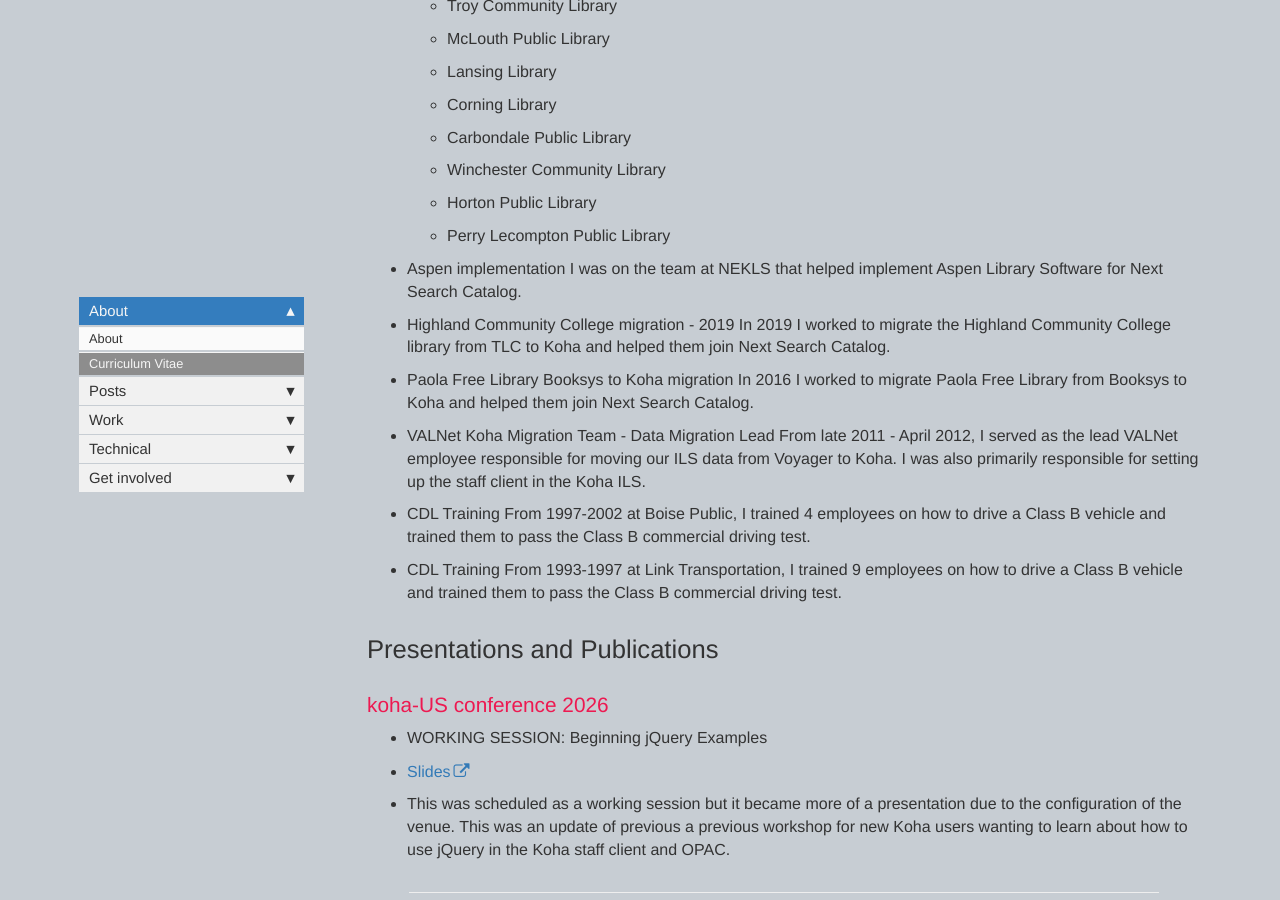
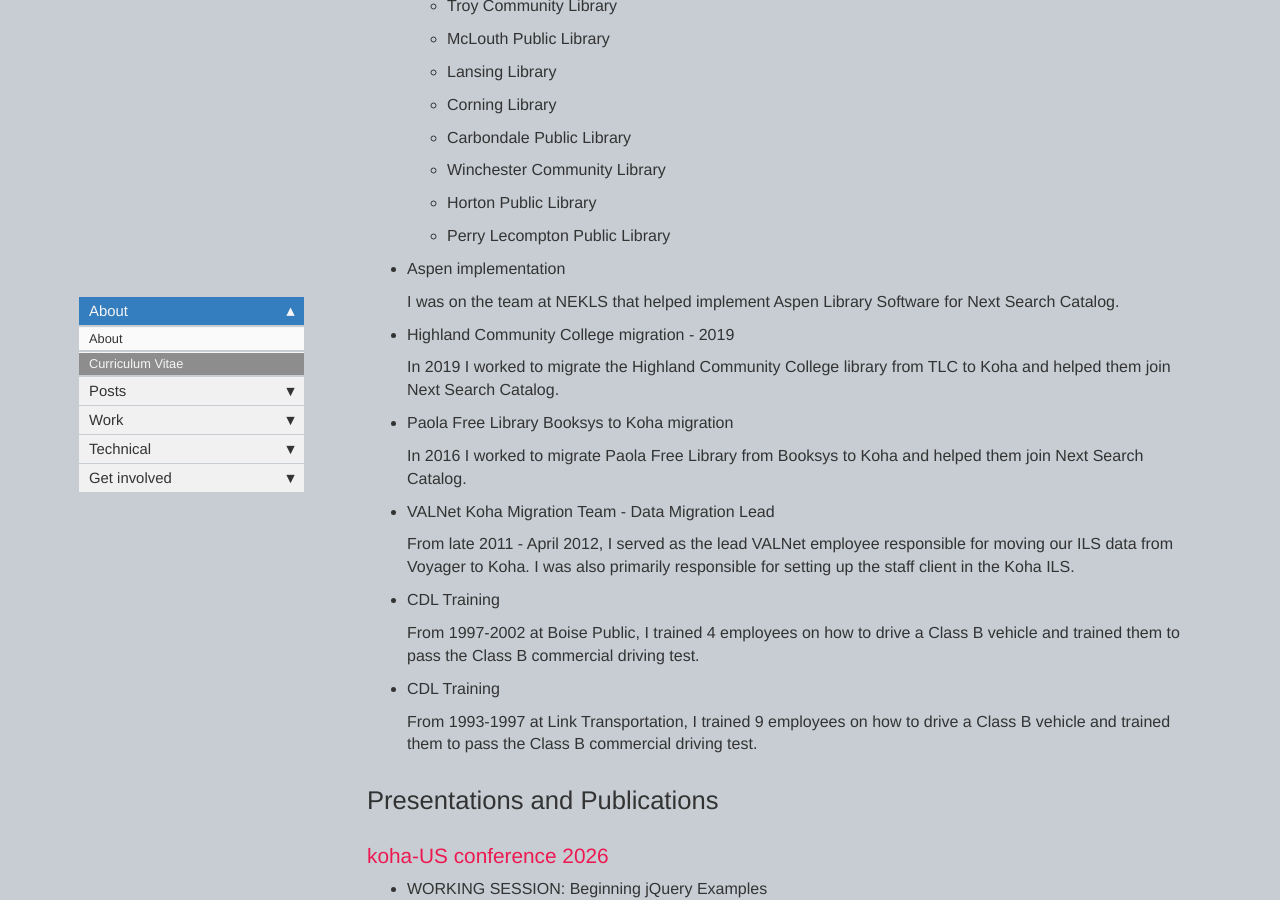
Before and after one commit to will1410/staged_testing, a Jekyll site: the page built from pages/curriculum_vitae/curriculum_vitae.md, in a window 1280 px wide and 900 px high, scrolled down 2490 px. Built offline with Jekyll 4.4.1, drawn with Linux system fonts in a browser that asks for light colours; comment, search, counter and statistics services are not loaded; part of the change alters nothing that is shown; some of the changed text lies outside the part shown.

Commit message:
Update CV and PDFs

```diff
--- a/pages/curriculum_vitae/curriculum_vitae.md
+++ b/pages/curriculum_vitae/curriculum_vitae.md
@@ -94,21 +94,27 @@ Prior to working in libraries I worked in various restaurant and driving jobs in
   - Perry Lecompton Public Library
 
 - Aspen implementation
+
   I was on the team at NEKLS that helped implement Aspen Library Software for Next Search Catalog.
 
 - Highland Community College migration - 2019
+
   In 2019 I worked to migrate the Highland Community College library from TLC to Koha and helped them join Next Search Catalog.
 
 - Paola Free Library Booksys to Koha migration
+
   In 2016 I worked to migrate Paola Free Library from Booksys to Koha and helped them join Next Search Catalog.
 
 - VALNet Koha Migration Team - Data Migration Lead
+
   From late 2011 - April 2012, I served as the lead VALNet employee responsible for moving our ILS data from Voyager to Koha.  I was also primarily responsible for setting up the staff client in the Koha ILS.
 
 - CDL Training
+
   From 1997-2002 at Boise Public, I trained 4 employees on how to drive a Class B vehicle and trained them to pass the Class B commercial driving test.
 
 - CDL Training
+
   From 1993-1997 at Link Transportation, I trained 9 employees on how to drive a Class B vehicle and trained them to pass the Class B commercial driving test.
 
 ## Presentations and Publications
@@ -116,42 +122,42 @@ Prior to working in libraries I worked in various restaurant and driving jobs in
 ### koha-US conference 2026
 
   - WORKING SESSION: Beginning jQuery Examples
-  - [Slides](https://will1410.github.io/basicjquery2026/)
+  - [Slides](https://will1410.github.io/basicjquery2026/){:target="_blank"}
   - This was scheduled as a working session but it became more of a presentation due to the configuration of the venue.  This was an update of previous a previous workshop for new Koha users wanting to learn about how to use jQuery in the Koha staff client and OPAC.
 
 -----
 
   - PANEL: Consortia: Days of Future Past
-  - [Video recording](https://youtu.be/s4GEZb3SaEs)
-  - [Slides](https://docs.google.com/presentation/d/1XK666Hvx3khavdvK6yIqWdKmtn09qiZX/edit?usp=drive_link&ouid=113407091346002353084&rtpof=true&sd=true)
+  - [Video recording](https://youtu.be/s4GEZb3SaEs){:target="_blank"}
+  - [Slides](https://docs.google.com/presentation/d/1XK666Hvx3khavdvK6yIqWdKmtn09qiZX/edit?usp=drive_link&ouid=113407091346002353084&rtpof=true&sd=true){:target="_blank"}
   - I participated in this panel discussion about using Koha in a large shared catalog environment.
 
 -----
 
   - PRESENTATION: Terrific Every-Other-Thursday Training – Live: Circulation and Fine Rules
   - With Christopher Brannon from Coeur d'Alene Public Library
-  - [Video recording](https://youtu.be/oAcIik1xZI4)
-  - [Slides](https://docs.google.com/presentation/d/1tVJ6K6_O5NsSrdnX4KPqvk5F2KVC7w8R/edit?usp=drive_link&ouid=113407091346002353084&rtpof=true&sd=true)
+  - [Video recording](https://youtu.be/oAcIik1xZI4){:target="_blank"}
+  - [Slides](https://docs.google.com/presentation/d/1tVJ6K6_O5NsSrdnX4KPqvk5F2KVC7w8R/edit?usp=drive_link&ouid=113407091346002353084&rtpof=true&sd=true){:target="_blank"}
   - Christopher and I often record a live edition of our bi-weekly podcast at the koha-US conference and this year's edition focused on Koha's circulation rules interface.
 
 ### Kansas Library Association Conference 2025
 
   - Koha Exploerer's Group meeting and presentation
   - With Jason Robb, Amber Hoskins, and Ashley Hernandez
-  - [Slides](https://docs.google.com/presentation/d/1KCdCEFKCi5PZsPDBDYKBs2qnTdhC9W091TCY17Ho7-g/edit?usp=sharing)
+  - [Slides](https://docs.google.com/presentation/d/1KCdCEFKCi5PZsPDBDYKBs2qnTdhC9W091TCY17Ho7-g/edit?usp=sharing){:target="_blank"}
   - Annually we meet at KLA and share news and updates about Koha with other Koha users in Kansas.
 
 ### AspenCon 2025
 
   - PANEL: Governance Task Force Panel
-  - [Video recording](https://youtu.be/4jsORNBfrXY?si=O3HspxFzNfJHjJyl&t=7278%20)
-  - [Slides](https://docs.google.com/document/d/1_Kq6kKADU_ZuopgKA-H-b-KxGSOP9Sw-ZmFi9Imf2jM/edit?usp=sharing)
+  - [Video recording](https://youtu.be/4jsORNBfrXY?si=O3HspxFzNfJHjJyl&t=7278%20){:target="_blank"}
+  - [Slides](https://docs.google.com/document/d/1_Kq6kKADU_ZuopgKA-H-b-KxGSOP9Sw-ZmFi9Imf2jM/edit?usp=sharing){:target="_blank"}
   - I participated in this panel where we discussed the process of creating a governing body for Aspen and the process of joining the Open Library Foundation.
 
 ### MPLA 2025
 
   - PRESENTATION: Using the Koha open source ILS in a large consortial environment
-  - [Slides](https://docs.google.com/presentation/d/1wxQT5nIF4dg6bwk3Pe2jhfeTtIYP7KBGHME-QFjkvlA/edit?usp=sharing)
+  - [Slides](https://docs.google.com/presentation/d/1wxQT5nIF4dg6bwk3Pe2jhfeTtIYP7KBGHME-QFjkvlA/edit?usp=sharing){:target="_blank"}
   - This presentation focused on how to implement a Koha shared catalog over a large area.
 
 ### koha-US 2025
@@ -163,7 +169,7 @@ Prior to working in libraries I worked in various restaurant and driving jobs in
 
   - PRESENTATION: Ad Astra per Aspera: Koha use and community in Kansas
   - With Jason Robb from Southeast Kansas Library System
-  - [Slides](https://docs.google.com/presentation/d/1lXCrnLuSv_z35IgDfBn-r_WwMEMlu5yPep8m-rysPIQ/edit?usp=sharing)
+  - [Slides](https://docs.google.com/presentation/d/1lXCrnLuSv_z35IgDfBn-r_WwMEMlu5yPep8m-rysPIQ/edit?usp=sharing){:target="_blank"}
   - Koha has been in use at three of the seven Kansas regional library systems to manage multi-type library consortia since 2008.  Two additional consortia have migrated to Koha within the last few years.  We will talk about our own system's history with Koha, why we chose Koha, and how we work together in Kansas, with the Koha community in the USA, and with the Koha community world-wide.  As the Koha community works towards joining the OLF, we hope to introduce Koha community to the attendees of WOLFcon2025.
 
 ###
@@ -230,115 +236,110 @@ Prior to working in libraries I worked in various restaurant and driving jobs in
 ### Library staff suggests hot weather reads - July 11, 2014
 
 - [Moscow Pullman Daily News website](https://dnews.com/life/library-column-library-staff-suggests-hot-weather-reads/article_458b7605-df73-5eaa-86e1-4daeb0377b42.html){:target="_blank"}
-- [View on LCLD archived Website](){:target="_blank"}
 - [PDF](../pdf/daily_news/2014-07-11.pdf)
 
 ### Communities and staff support our libraries - June 20, 2014
 
 - [Moscow Pullman Daily News website](https://dnews.com/life/library-column-communities-and-staff-support-our-libraries/article_a8061e6d-cb85-5f6c-af08-39c4deb0f74e.html){:target="_blank"}
-- [View on LCLD archived Website](){:target="_blank"}
+- [View on LCLD archived Website](https://web.archive.org/web/20160414060227/http://www.latahlibrary.org/columns/2014/2014.06.21.community.staff.support.asp){:target="_blank"}
 - [PDF](../pdf/daily_news/2014-06-20.pdf)
 
 ### Pokemon Club at Moscow Library - May 9, 2014
 
 - [Moscow Pullman Daily News website](https://dnews.com/life/library-column-pokemon-club-at-moscow-library/article_30c495c8-1f95-5f42-afc0-37b48c05a127.html){:target="_blank"}
-- [View on LCLD archived Website](){:target="_blank"}
+- [View on LCLD archived Website](https://web.archive.org/web/20160415012430/http://www.latahlibrary.org/columns/2014/2014.05.10.pokemon.asp){:target="_blank"}
 - [PDF](../pdf/daily_news/2014-05-09.pdf)
 
 ### Food for Fines library campaign helps our local communities - March 28, 2014
 
 - [Moscow Pullman Daily News website](https://dnews.com/life/library-column-food-for-fines-library-campaign-helps-our-local-communities/article_f93325fc-77b1-5177-b71b-ce7646723dea.html){:target="_blank"}
-- [View on LCLD archived Website](){:target="_blank"}
+- [View on LCLD archived Website](https://web.archive.org/web/20160414043429/http://www.latahlibrary.org/columns/2014/2014.03.29.food.for.fines.asp){:target="_blank"}
 - [PDF](../pdf/daily_news/2014-03-28.pdf)
 
 ### Happy anniversary, Koha - April 26, 2013
 
 - [Moscow Pullman Daily News website](https://dnews.com/life/happy-anniversary-koha/article_014dc305-7c6a-55dd-ba91-f279b4a47e4a.html){:target="_blank"}
-- [View on LCLD archived Website](){:target="_blank"}
+- [View on LCLD archived Website](https://web.archive.org/web/20150910125626/http://www.latahlibrary.org/columns/2013/2013.04.27.happy.asp){:target="_blank"}
 - [PDF](../pdf/daily_news/2013-04-26.pdf)
 
 ### Help the food banks, thank the volunteers - April 5, 2013
 
 - [Moscow Pullman Daily News website](https://dnews.com/life/help-the-food-banks-thank-the-volunteers/article_2e971e2a-3cc3-5834-b4d8-35594729ed51.html){:target="_blank"}
-- [View on LCLD archived Website](){:target="_blank"}
+- [View on LCLD archived Website](https://web.archive.org/web/20150910200407/http://www.latahlibrary.org/columns/2013/2013.04.06.help.asp){:target="_blank"}
 - [PDF](../pdf/daily_news/2013-04-05.pdf)
 
 ### Branch libraries always changing for the better - August 17, 2012
 
 - [Moscow Pullman Daily News website](https://dnews.com/life/branch-libraries-always-changing-for-the-better/article_e2c2f94d-d1b3-53f8-bba4-b395ba68624f.html){:target="_blank"}
-- [View on LCLD archived Website](){:target="_blank"}
+- [View on LCLD archived Website](https://web.archive.org/web/20150907183605/http://latahlibrary.org/columns/2012/2012.08.18.asp){:target="_blank"}
 - [PDF](../pdf/daily_news/2012-08-17.pdf)
 
 ### Making the transition at the library - April 13, 2012
 
 - [Moscow Pullman Daily News website](https://dnews.com/life/making-the-transition-at-the-library/article_27672997-d9eb-5280-a655-c176ee95841e.html){:target="_blank"}
-- [View on LCLD archived Website](){:target="_blank"}
+- [View on LCLD archived Website](https://web.archive.org/web/20150907174241/http://latahlibrary.org/columns/2012/2012.04.14.asp){:target="_blank"}
 - [PDF](../pdf/daily_news/2012-04-13.pdf)
 
 ### Library's Food for Fines program is a win-win - March 23, 2012
 
 - [Moscow Pullman Daily News website](https://dnews.com/life/librarys-food-for-fines-program-is-a-win-win/article_adca6ca1-e51d-52e2-8761-188cdb440f41.html){:target="_blank"}
-- [View on LCLD archived Website](){:target="_blank"}
+- [View on LCLD archived Website](https://web.archive.org/web/20150907182123/http://latahlibrary.org/columns/2012/2012.03.24.asp){:target="_blank"}
 - [PDF](../pdf/daily_news/2012-03-23.pdf)
 
 ### Pick up great reads for summer - July 29, 2011
 
 - [Moscow Pullman Daily News website](https://dnews.com/life/pick-up-great-reads-for-summer/article_346be9de-2659-5bfd-97a0-57b03661acd1.html){:target="_blank"}
-- [View on LCLD archived Website](){:target="_blank"}
 - [PDF](../pdf/daily_news/2011-07-29.pdf)
+
+### A new Bond book, 48 years after the death of Ian Fleming - July 8, 2011
+
+- [Moscow Pullman Daily News website](https://www.dnews.com/local-news/library-column-a-new-bond-book-48-years-after-the-death-of-ian-fleming-3ec8a5f9){:target="_blank"}
+- [PDF](../pdf/daily_news/2011-07-08.pdf)
 
 ### A look at access services for Latah libraries - March 4, 2011
 
 - [Moscow Pullman Daily News website](https://dnews.com/life/library-column-a-look-at-access-services-for-latah-libraries/article_82c9c581-64d8-5817-80cb-e59461cd17ab.html){:target="_blank"}
-- [View on LCLD archived Website](){:target="_blank"}
 - [PDF](../pdf/daily_news/2011-03-04.pdf)
 
 ### Spenser with an 'S,' like the English poet - October 8, 2010
 
 - [Moscow Pullman Daily News website](https://dnews.com/slice_of_life/library-column-spenser-with-an-s-like-the-english-poet/article_bfaf925d-1d97-53ab-a18c-beeea45e305a.html){:target="_blank"}
-- [View on LCLD archived Website](){:target="_blank"}
 - [PDF](../pdf/daily_news/2010-10-08.pdf)
 
 ### Bookdrop fire had an upside, but not encouraged again - August 8, 2010
 
 - [Moscow Pullman Daily News website](https://dnews.com/slice_of_life/library-column-bookdrop-fire-had-an-upside-but-not-encouraged-again/article_40508ae3-f4fe-59ec-89f7-9832613bfaa2.html){:target="_blank"}
-- [View on LCLD archived Website](){:target="_blank"}
+
 - [PDF](../pdf/daily_news/2010-08-06.pdf)
 
 ### Reading aloud - books for all reading levels - January 8, 2010
 
 - [Moscow Pullman Daily News website](https://dnews.com/slice_of_life/library-column-reading-aloud---books-for-all-reading-levels/article_3c108e68-e322-55df-b20e-6614473e7f01.html){:target="_blank"}
-- [View on LCLD archived Website](){:target="_blank"}
 - [PDF](../pdf/daily_news/2010-01-08.pdf)
 
 ### Readers recommend some good books for summer - June 12, 2009
 
 - [Moscow Pullman Daily News website](https://dnews.com/slice_of_life/library-column-readers-recommend-some-good-books-for-summer/article_0f35f1a5-d412-5c3b-90fb-4e8eff861c13.html){:target="_blank"}
-- [View on LCLD archived Website](){:target="_blank"}
 - [PDF](../pdf/daily_news/2009-06-12.pdf)
 
 ### Library computer use getting more fair - October 3, 2008
 
 - [Moscow Pullman Daily News website](https://dnews.com/slice_of_life/library-column-library-computer-use-getting-more-fair/article_d17bbefe-94d5-5c3e-a8ec-56f2574acc45.html){:target="_blank"}
-- [View on LCLD archived Website](){:target="_blank"}
 - [PDF](../pdf/daily_news/2008-10-03.pdf)
 
 ### Even small libraries offer big selection in Latah County - August 1, 2008
 
 - [Moscow Pullman Daily News website](https://dnews.com/slice_of_life/even-small-libraries-offer-big-selection-in-latah-county/article_c7570154-e298-5997-85cb-7bab892b6740.html){:target="_blank"}
-- [View on LCLD archived Website](){:target="_blank"}
 - [PDF](../pdf/daily_news/2008-08-01.pdf)
 
 ### Automatic e-mails improve library service - June 20, 2008
 
 - [Moscow Pullman Daily News website](https://dnews.com/slice_of_life/library-column-automatic-e-mails-improve-library-service/article_b9ae10fd-00ef-55c9-b818-3fc777daabfd.html){:target="_blank"}
-- [View on LCLD archived Website](){:target="_blank"}
 - [PDF](../pdf/daily_news/2008-06-20.pdf)
 
 ### 'Food for Fines' an opportunity to get rid of late charges - March 26, 2008
 
 - [Moscow Pullman Daily News website](https://dnews.com/pulse/library-column-food-for-fines-an-opportunity-to-get-rid-of-late-charges/article_7700e910-215a-500c-9153-2e3d3e4e63c1.html){:target="_blank"}
-- [View on LCLD archived Website](){:target="_blank"}
 - [PDF](../pdf/daily_news/2007-03-26.pdf)
 
 ### Latah County Library District goes the distance to reach residents - December 12, 2007
```
Also changed, not shown: 1 other file.
